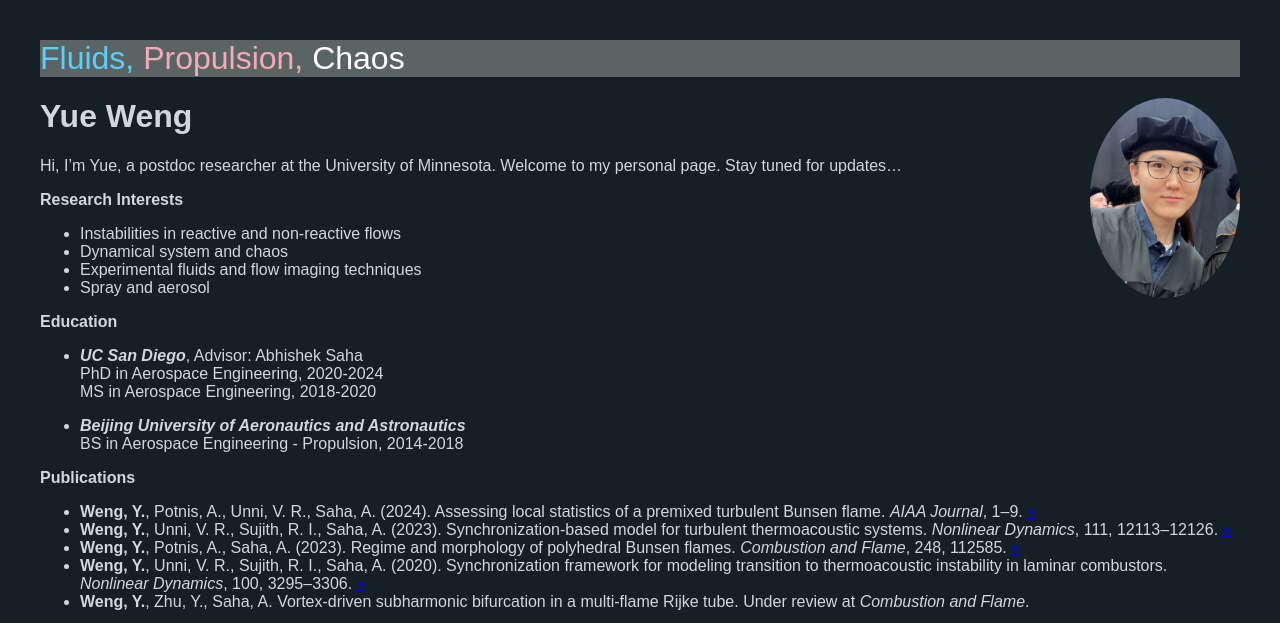
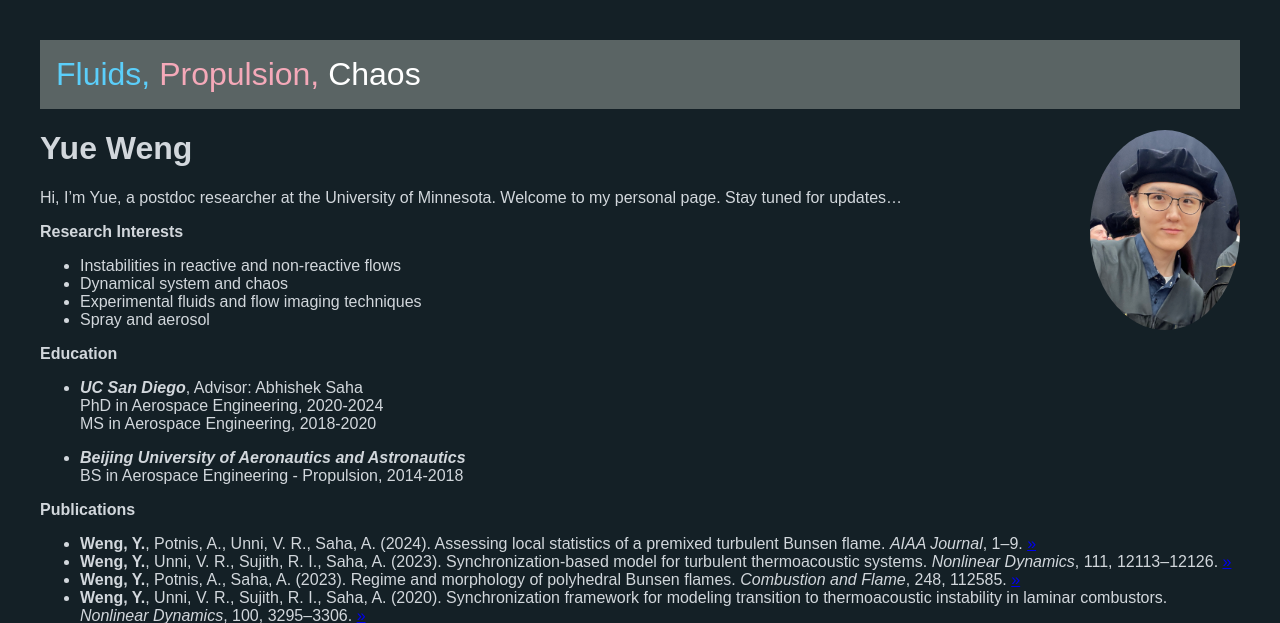
Before and after one commit to weng-yue/weng-yue.github.io, a Jekyll site: the page built from index.md, in a window 1280 px wide. Shown: the top 623 px of the page. Built offline with Jekyll 4.4.1, drawn with Linux system fonts in a browser that asks for light colours; grey boxes are pictures that could not be loaded.

Commit message:
Update default.html

```diff
--- a/_layouts/default.html
+++ b/_layouts/default.html
@@ -6,7 +6,8 @@
     <link rel="stylesheet" href="/assets/css/custom.css">
   </head>
   <body style="font-family: sans-serif; padding: 2rem; background: rgb(20, 32, 38); color: rgb(210, 215, 220);">
-    <header style="font-size: 2rem; margin-bottom: 1rem; background: rgb(90, 100, 100); ">
+<!--     <header style="font-size: 2rem; margin-bottom: 1rem; background: rgb(90, 100, 100); "> -->
+    <header style="font-size: 2rem; margin-bottom: 1rem; background: rgb(90, 100, 100); color: white; padding: 1rem; width: 100%; box-sizing: border-box;">
       <span style="color:#5bcefa;">Fluids,</span>
       <span style="color:#f5a9b9;">Propulsion,</span>
       <span style="color:white;">Chaos</span>
```
